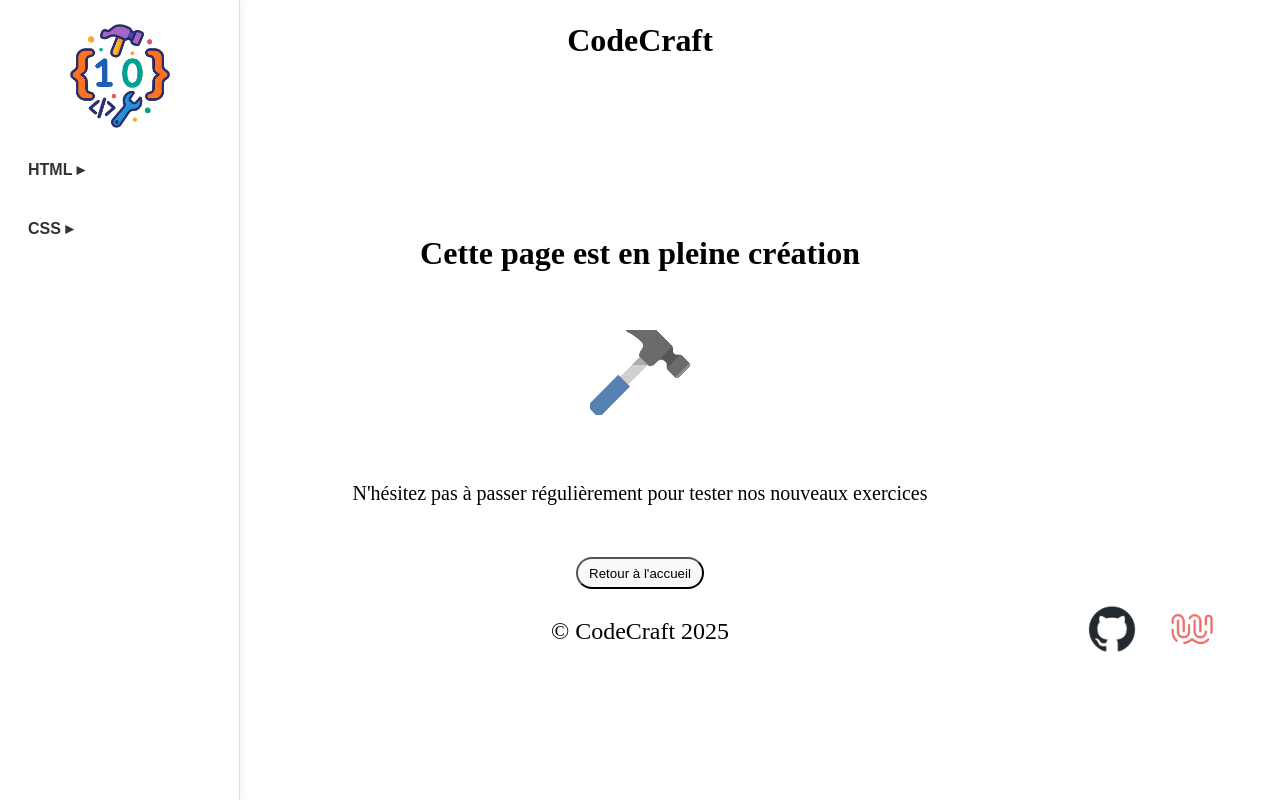
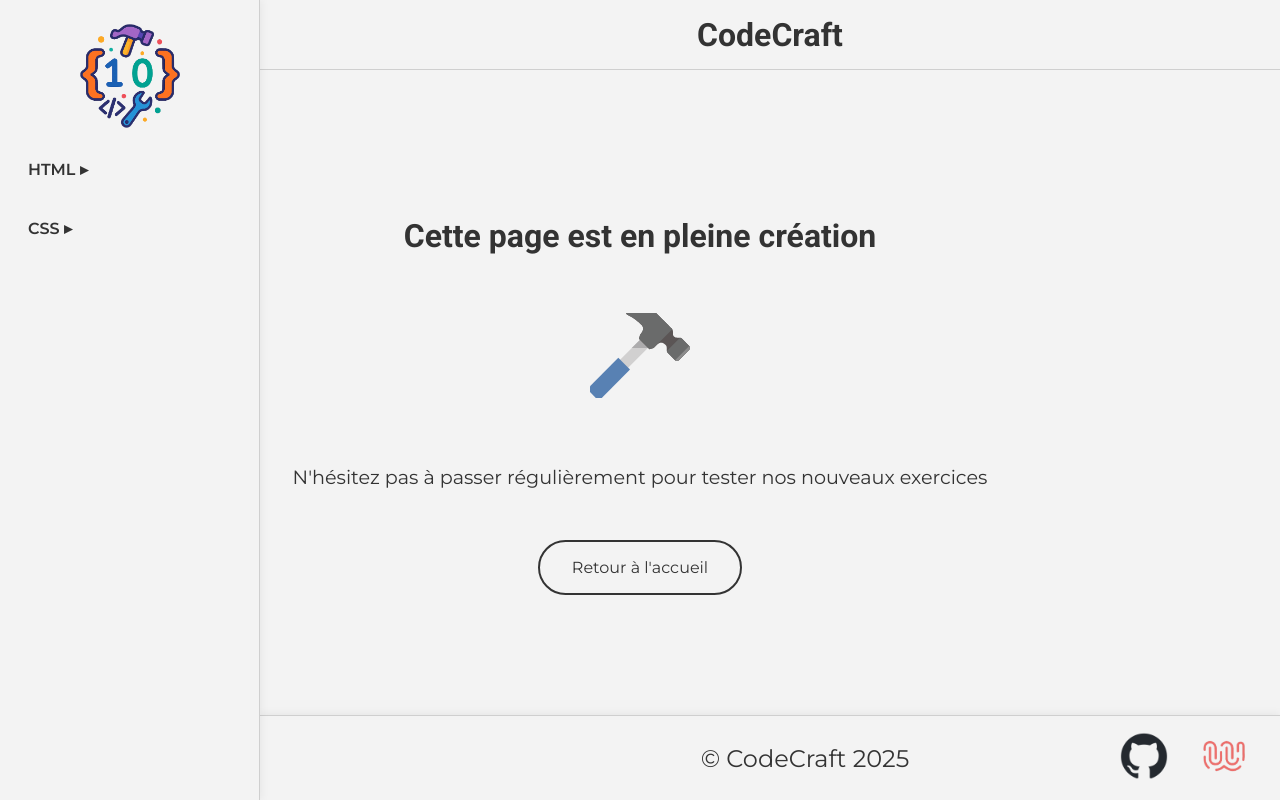
Before and after one commit to Remy-PARMENTIER-LEMIERE/CodeCraft, a React (Vite) app in the folder client/: page /comingsoon in a window 1280 px wide. Built offline with nearby package versions, Linux system fonts and the light colour scheme.

Commit message:
css done

```diff
--- a/client/src/App.css
+++ b/client/src/App.css
@@ -1,7 +1,32 @@
+@font-face {
+  font-family: "Roboto";
+  src: url(./assets/fonts/Roboto.ttf);
+}
+@font-face {
+  font-family: "Montserrat";
+  src: url(./assets/fonts/Montserrat.ttf);
+}
+:root {
+  --primary-color: rgb(243, 243, 243);
+  --second-color: #333;
+  --third-color: #cfcfcf;
+
+  --title-font: "Roboto", sans-serif;
+  --texts-font: "Montserrat", sans-serif;
+}
+
 * {
   box-sizing: border-box;
+  font-family: var(--texts-font);
 }
 
 body {
   margin: 0;
 }
+
+h1,
+h2,
+h3,
+h4 {
+  font-family: var(--title-font);
+}
--- a/client/src/components/Footer/Footer.css
+++ b/client/src/components/Footer/Footer.css
@@ -3,9 +3,13 @@
   grid-template-columns: 4fr 80px 80px;
   place-items: center;
   height: 10vh;
+  background-color: var(--primary-color);
+  border-top: 1px solid var(--third-color);
+  box-shadow: 0 -2px 8px rgba(0, 0, 0, 0.05);
 
   p {
     margin: 0;
+    color: var(--second-color);
   }
 
   img {
@@ -15,14 +19,14 @@
 
 @media (min-width: 992px) {
   footer {
-    width: 95%;
-    margin: 0 auto;
     height: unset;
     padding: 16px;
+    width: calc(100vw - 260px);
+    margin-left: 260px;
 
     p {
       font-size: 1.5rem;
-      padding: 0 0 0 160px;
+      padding: 0 0 0 230px;
     }
   }
 }
--- a/client/src/components/Header/Header.css
+++ b/client/src/components/Header/Header.css
@@ -3,10 +3,10 @@
   justify-content: space-between;
   align-items: center;
   padding: 8px;
-  width: 100vw;
   height: 10vh;
   border-bottom: 1px solid var(--third-color);
   background-color: var(--primary-color);
+  box-shadow: 0 2px 8px rgba(0, 0, 0, 0.05);
 
   img {
     height: 50px;
@@ -43,7 +43,7 @@
       position: relative;
       margin-right: 4px;
       display: inline-block;
-      background-color: black;
+      background-color: var(--second-color);
     }
 
     span::before,
@@ -51,7 +51,7 @@
       content: "";
       position: absolute;
       left: 0;
-      background-color: black;
+      background-color: var(--second-color);
     }
 
     span::before {
@@ -78,6 +78,9 @@
 @media screen and (min-width: 1200px) {
   header {
     justify-content: center;
+    height: 70px;
+    width: calc(100vw - 260px);
+    margin-left: 260px;
 
     img {
       display: none;
--- a/client/src/components/Navbar/Navbar.css
+++ b/client/src/components/Navbar/Navbar.css
@@ -5,8 +5,8 @@
   left: 0;
   width: 100vw;
   height: 100vh;
-  background-color: #fff;
-  z-index: 10;
+  background-color: var(--primary-color);
+  z-index: 2;
 }
 .navbar.open {
   display: block;
@@ -54,7 +54,7 @@
 .submenu li {
   font-size: 14px;
   margin: 6px 0;
-  color: #555;
+  opacity: 0.6;
   cursor: pointer;
   transition: color 0.2s;
 }
@@ -64,20 +64,19 @@
 }
 
 .submenu li:hover {
-  color: #000;
+  opacity: 1;
 }
 
 @media screen and (min-width: 1200px) {
   .navbar {
     width: 260px;
     height: 100vh;
-    width: 240px;
     top: 0;
     padding: 24px 20px;
     box-shadow: 2px 0 8px rgba(0, 0, 0, 0.05);
     position: fixed;
     font-family: "Segoe UI", sans-serif;
-    border-right: 1px solid #e0e0e0;
+    border-right: 1px solid var(--third-color);
   }
   .logo {
     img {
--- a/client/src/components/Navbar/Navbar.tsx
+++ b/client/src/components/Navbar/Navbar.tsx
@@ -1,5 +1,5 @@
 import { useState } from "react";
-import { NavLink } from "react-router";
+import { Link, NavLink } from "react-router";
 import "./Navbar.css";
 
 interface OpenProps {
@@ -13,7 +13,12 @@
   return (
     <section className={`navbar ${isOpen ? "open" : ""}`}>
       <section className="logo">
-        <img src="src/assets/images/logo_codecraft.webp" alt="logo codecraft" />
+        <Link to="/">
+          <img
+            src="/src/assets/images/logo_codecraft.webp"
+            alt="logo codecraft"
+          />
+        </Link>
       </section>
       <section className="section">
         <button
--- a/client/src/pages/ComingSoon/ComingSoon.css
+++ b/client/src/pages/ComingSoon/ComingSoon.css
@@ -2,11 +2,15 @@
   display: flex;
   flex-direction: column;
   align-items: center;
-  margin-top: 8rem;
+  justify-content: center;
+  padding: 16px;
   gap: 2rem;
+  min-height: 80vh;
+  background-color: var(--primary-color);
+  color: var(--second-color);
 
   h1 {
-    font-size: 32px;
+    font-size: 2rem;
     text-align: center;
   }
 
@@ -15,19 +19,24 @@
   }
 
   p {
-    font-size: 20px;
-    font-weight: 500;
+    font-size: 1.2rem;
   }
 
-  button {
-    height: 2rem;
-    width: 8rem;
+  a {
     border-radius: 2rem;
-    background-color: #f9f9f9;
+    color: var(--second-color);
+    padding: 16px 32px;
+    border: 2px solid var(--second-color);
+    cursor: pointer;
   }
 
-  button:hover {
-    background-color: #b1ababde;
-    cursor: pointer;
+  a:hover {
+    background-color: var(--third-color);
   }
 }
+
+@media screen and (min-width: 1200px) {
+  .coming-soon {
+    min-height: calc(100vh - 70px - 85px);
+  }
+}
--- a/client/src/pages/ComingSoon/ComingSoon.tsx
+++ b/client/src/pages/ComingSoon/ComingSoon.tsx
@@ -12,9 +12,7 @@
       <p>
         N'hésitez pas à passer régulièrement pour tester nos nouveaux exercices
       </p>
-      <NavLink to="/">
-        <button type="button">Retour à l'accueil</button>
-      </NavLink>
+      <NavLink to="/">Retour à l'accueil</NavLink>
     </article>
   );
 }
--- a/client/src/pages/Error404/Error404.css
+++ b/client/src/pages/Error404/Error404.css
@@ -3,8 +3,9 @@
   flex-direction: column;
   align-items: center;
   justify-content: center;
-  margin-left: 270px;
   height: 80vh;
+  gap: 32px;
+  background-color: var(--primary-color);
 
   h1 {
     font-size: 32px;
@@ -15,15 +16,22 @@
     width: 100px;
   }
 
-  button {
-    height: 2rem;
-    width: 8rem;
+  a {
     border-radius: 2rem;
-    background-color: #f9f9f9;
+    color: var(--second-color);
+    padding: 16px 32px;
+    border: 2px solid var(--second-color);
+    cursor: pointer;
   }
 
-  button:hover {
-    background-color: #b1ababde;
-    cursor: pointer;
+  a:hover {
+    background-color: var(--third-color);
   }
 }
+
+@media screen and (min-width: 1200px) {
+  .error-page {
+    margin-left: 260px;
+    min-height: calc(100vh - 70px - 85px);
+  }
+}
--- a/client/src/pages/Error404/Error404.tsx
+++ b/client/src/pages/Error404/Error404.tsx
@@ -6,9 +6,7 @@
     <article className="error-page">
       <h1>Oh non, il semblerait que vous vous soyez perdu</h1>
       <img src="/src/assets/images/not-found.svg" alt="404 Not found Error" />
-      <NavLink to="/">
-        <button type="button">Retour à l'accueil</button>
-      </NavLink>
+      <NavLink to="/">Retour à l'accueil</NavLink>
     </article>
   );
 }
--- a/client/src/pages/QuestPage/QuestPage.css
+++ b/client/src/pages/QuestPage/QuestPage.css
@@ -30,6 +30,8 @@
     border: solid #000000 2px;
     border-radius: 4px;
     overflow: hidden;
+    margin: 0 auto;
+    max-width: 1200px;
   }
 }
 
@@ -38,7 +40,7 @@
     margin-left: 260px;
     width: calc(100vw - 260px);
     padding: 2rem;
-    min-height: calc(100vh - 53px - 84px);
+    min-height: calc(100vh - 70px - 85px);
     display: flex;
     flex-direction: column;
     justify-content: space-evenly;
```
Also changed, not shown: client/src/assets/fonts/Montserrat.ttf (added), client/src/assets/fonts/Roboto.ttf (added).
